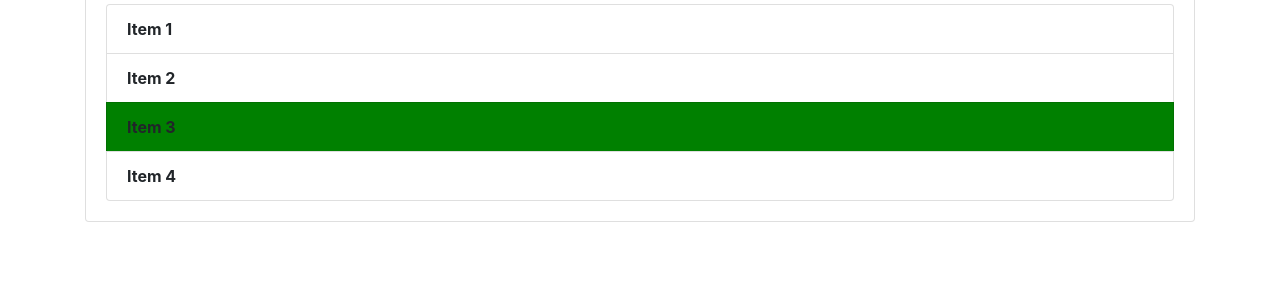
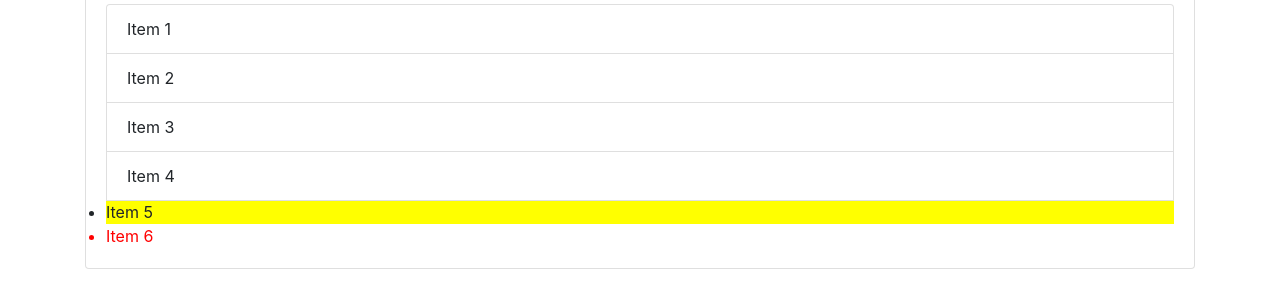
Before and after one commit to IryEva/FirstGit, a plain HTML site: page index.html in a window 1280 px wide. Shown: the part 273-578 px from the top of the page. Drawn offline with nearby package versions, Linux system fonts and the light colour scheme.

Commit message:
third git

```diff
--- a/index.html
+++ b/index.html
@@ -26,18 +26,18 @@
       <li class="list-group-item">Item 2</li>
       <li class="list-group-item">Item 3</li>
       <li class="list-group-item">Item 4</li>
+      <li class="list">Item 5</li>
+      <li class="list">Item 6</li>
     </ul>
    </div>
   </div>
 
   <script>
-    var items = document.getElementsByClassName('list-group-item');
-    items[0].style.fontWeight = "bold";
-    items[1].style.fontWeight = "bold";
-    items[2].style.fontWeight = "bold";
-    items[3].style.fontWeight = "bold";
+    var items = document.getElementsByClassName('list');
+    items[0].style.backgroundColor = 'yellow';
+    var li = document.getElementsByTagName('li');
+    li[5].style.color = 'red';
 
-    items[2].style.backgroundColor = "green";
   </script>
 
 </body>
```
